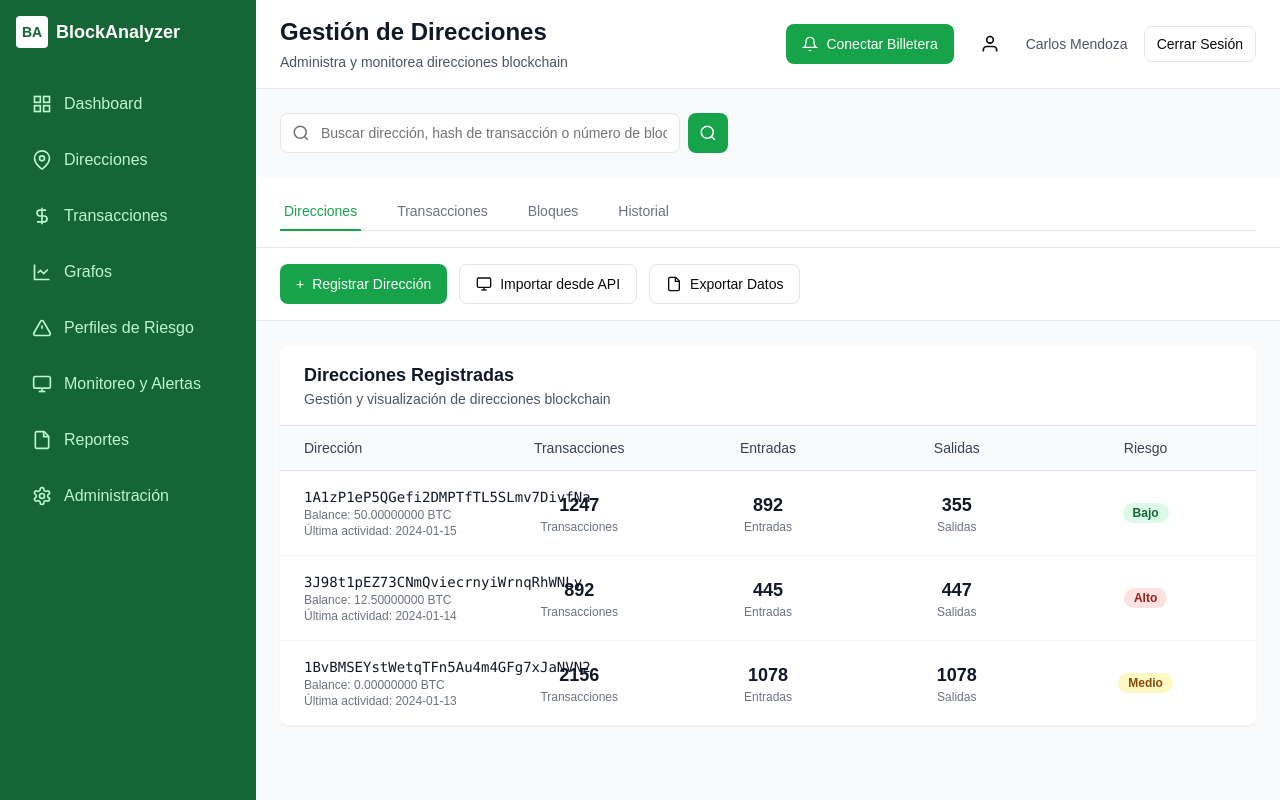
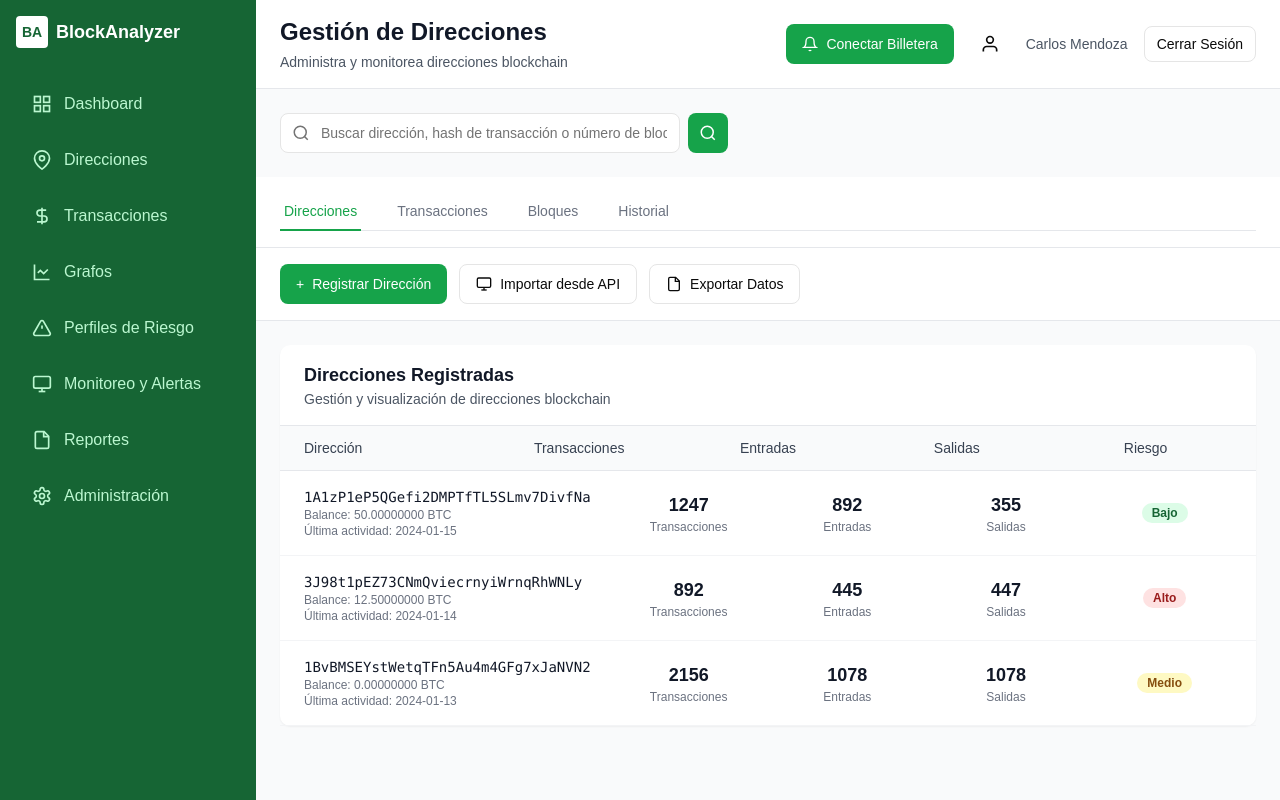
Before and after one commit to hibren/Programa-de-Trazabilidad-de-Criptomonedas-Orientado-a-Investigaciones-Forenses, a Next.js app in the folder frontend/: page /direcciones in a window 1280 px wide. Built offline with nearby package versions, Linux system fonts and the light colour scheme.

Commit message:
direcciones fixed

```diff
--- a/frontend/src/components/molecules/DireccionesRow.jsx
+++ b/frontend/src/components/molecules/DireccionesRow.jsx
@@ -15,9 +15,9 @@ const DireccionesRow = ({ direccion, balance, ultimaActividad, transacciones, en
   }
 
   return (
-    <div className="grid grid-cols-5 gap-4 py-4 px-6 border-b border-gray-100 hover:bg-gray-50 transition-colors">
-      <div className="flex flex-col">
-        <span className="font-mono text-sm text-gray-900">{direccion}</span>
+    <div className="grid grid-cols-6 gap-6 py-4 px-6 border-b border-gray-100 hover:bg-gray-50 transition-colors">
+      <div className="col-span-2 flex flex-col min-w-0">
+        <span className="font-mono text-sm text-gray-900 truncate">{direccion}</span>
         <span className="text-xs text-gray-500">Balance: {balance}</span>
         <span className="text-xs text-gray-500">Última actividad: {ultimaActividad}</span>
       </div>
```
